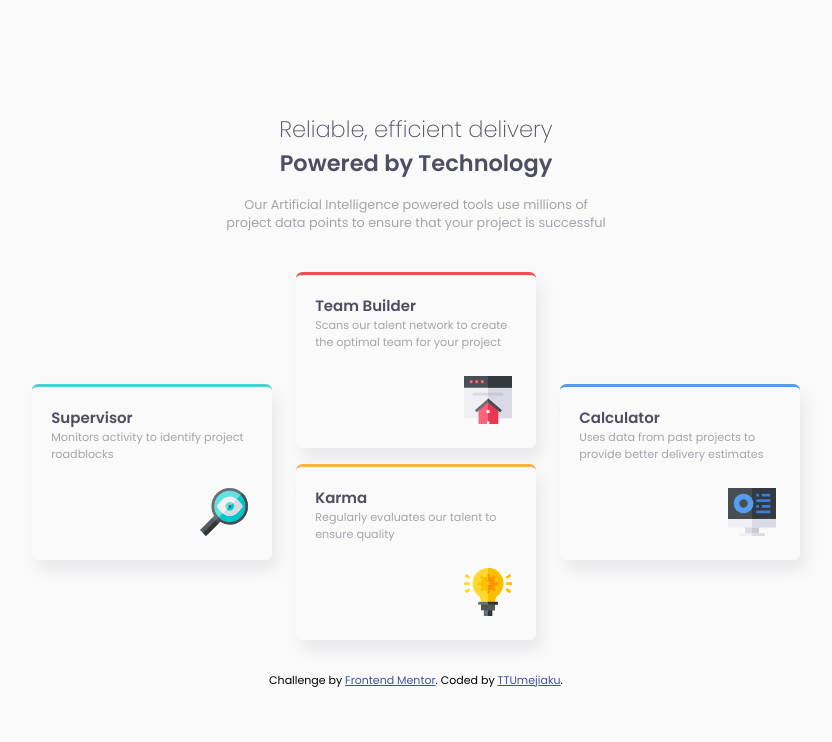
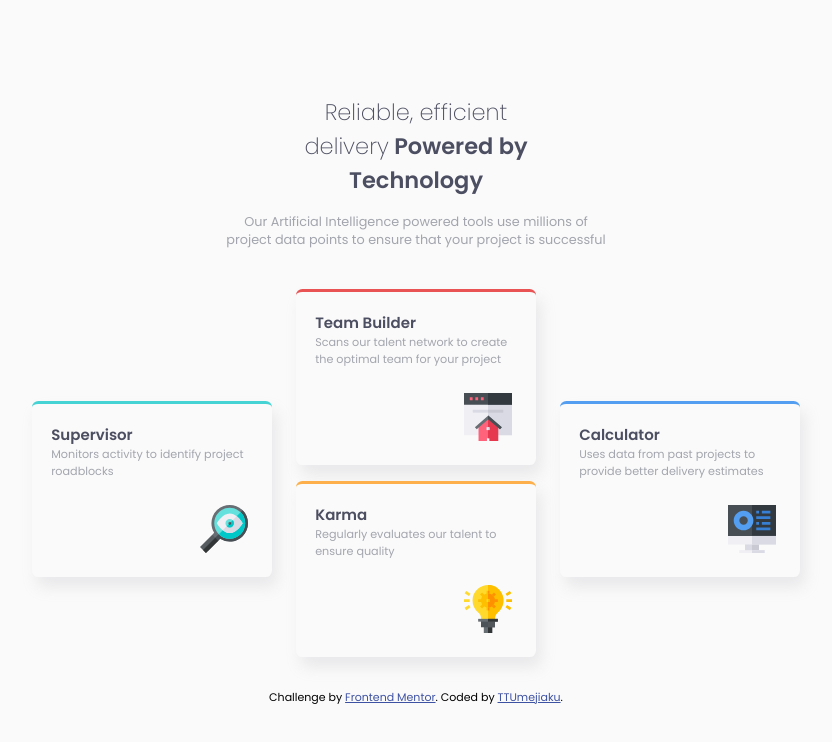
Before and after one commit to TTUmejiaku/four-card-feature-section, a plain HTML site: page index.html in a window 1280 px wide. Shown: the whole page, without its empty margins (224-1056 px from the left). Drawn offline with Linux system fonts and the light colour scheme.

Commit message:
edited span

```diff
--- a/main.css
+++ b/main.css
@@ -69,14 +69,12 @@ global classes
 
 .header h1 {
   color: var(--neut__vdk-blue);
-  padding: 0 3rem 1rem 3rem;
+  padding: 0 5rem 1rem 5rem;
 }
 
 .header span {
   color: var(--neut__vdk-blue);
   font-weight: 200;
-  display: inline-block;
-  width: 100%;
 }
 
 .header p {
```
